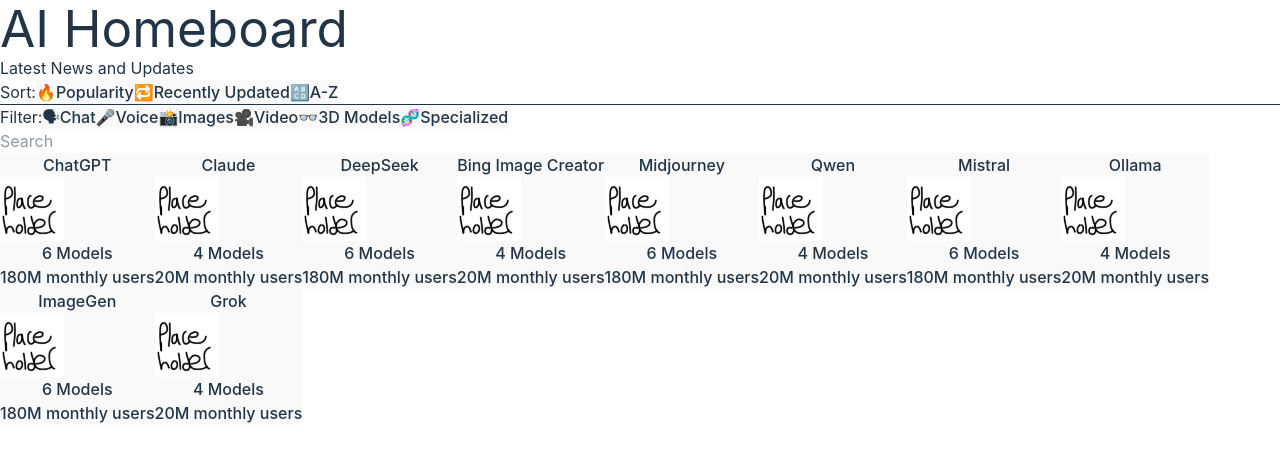
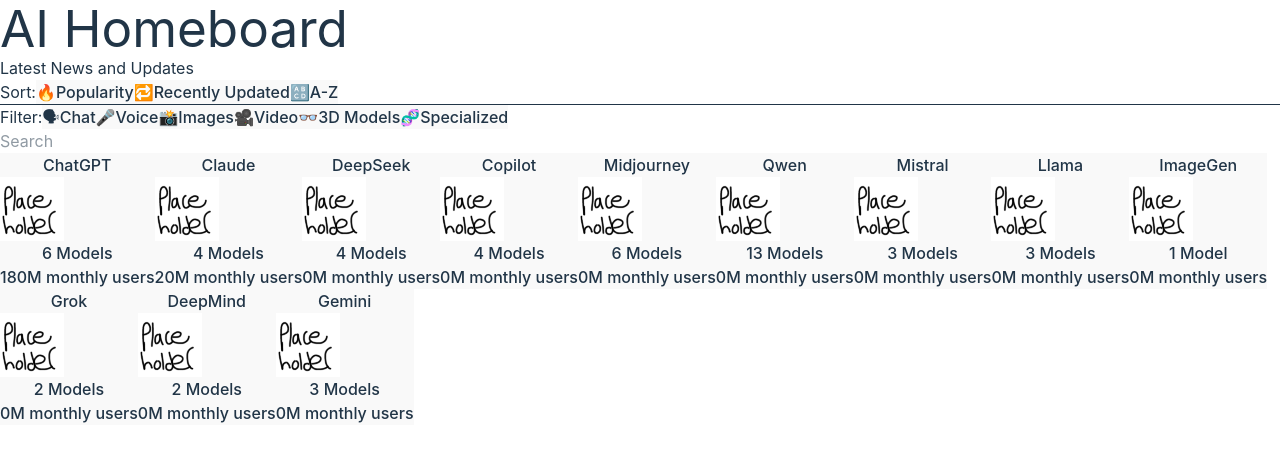
Before and after one commit to DrewLickman/AI-Homeboard, a React (Vite) app in the folder app/: page / in a window 1280 px wide. Shown: the top 462 px of the page. Built offline with nearby package versions, Linux system fonts and the light colour scheme.

Commit message:
Updated model cards

```diff
--- a/app/src/components/AiCard.jsx
+++ b/app/src/components/AiCard.jsx
@@ -6,7 +6,7 @@
 const AiCard = ({title, modelCount, monthlyActiveUsers, thumbnail}) => {
     return (
         <button className="flex flex-col m-4 rounded-lg">
-            <p className="self-center ">{title}</p>
+            <p className="self-center">{title}</p>
             <div className="border-2 rounded-lg p-2 shrink">
                 <img src={thumbnail || Placeholder} alt={title || "placeholder"}/>
                 <p>{modelCount} {modelCount > 1 ? "Models" : "Model"}</p>
--- a/app/src/components/AiCardBoard.jsx
+++ b/app/src/components/AiCardBoard.jsx
@@ -22,43 +22,53 @@
                 />
                 <AiCard
                     title="DeepSeek"
-                    modelCount={6}
-                    monthlyActiveUsers={180}
+                    modelCount={4}
+                    monthlyActiveUsers={0}
                 />
                 <AiCard
-                    title="Bing Image Creator"
+                    title="Copilot"
                     modelCount={4}
-                    monthlyActiveUsers={20}
+                    monthlyActiveUsers={0}
                 />
                 <AiCard
                     title="Midjourney"
                     modelCount={6}
-                    monthlyActiveUsers={180}
+                    monthlyActiveUsers={0}
                 />
                 <AiCard
                     title="Qwen"
-                    modelCount={4}
-                    monthlyActiveUsers={20}
+                    modelCount={13}
+                    monthlyActiveUsers={0}
                 />
                 <AiCard
                     title="Mistral"
-                    modelCount={6}
-                    monthlyActiveUsers={180}
+                    modelCount={3}
+                    monthlyActiveUsers={0}
                 />
                 <AiCard
-                    title="Ollama"
-                    modelCount={4}
-                    monthlyActiveUsers={20}
+                    title="Llama"
+                    modelCount={3}
+                    monthlyActiveUsers={0}
                 />
                 <AiCard
                     title="ImageGen"
-                    modelCount={6}
-                    monthlyActiveUsers={180}
+                    modelCount={1}
+                    monthlyActiveUsers={0}
                 />
                 <AiCard
                     title="Grok"
-                    modelCount={4}
-                    monthlyActiveUsers={20}
+                    modelCount={2}
+                    monthlyActiveUsers={0}
+                />
+                <AiCard
+                    title="DeepMind"
+                    modelCount={2}
+                    monthlyActiveUsers={0}
+                />
+                <AiCard
+                    title="Gemini"
+                    modelCount={3}
+                    monthlyActiveUsers={0}
                 />
             </div>
         </>
```
